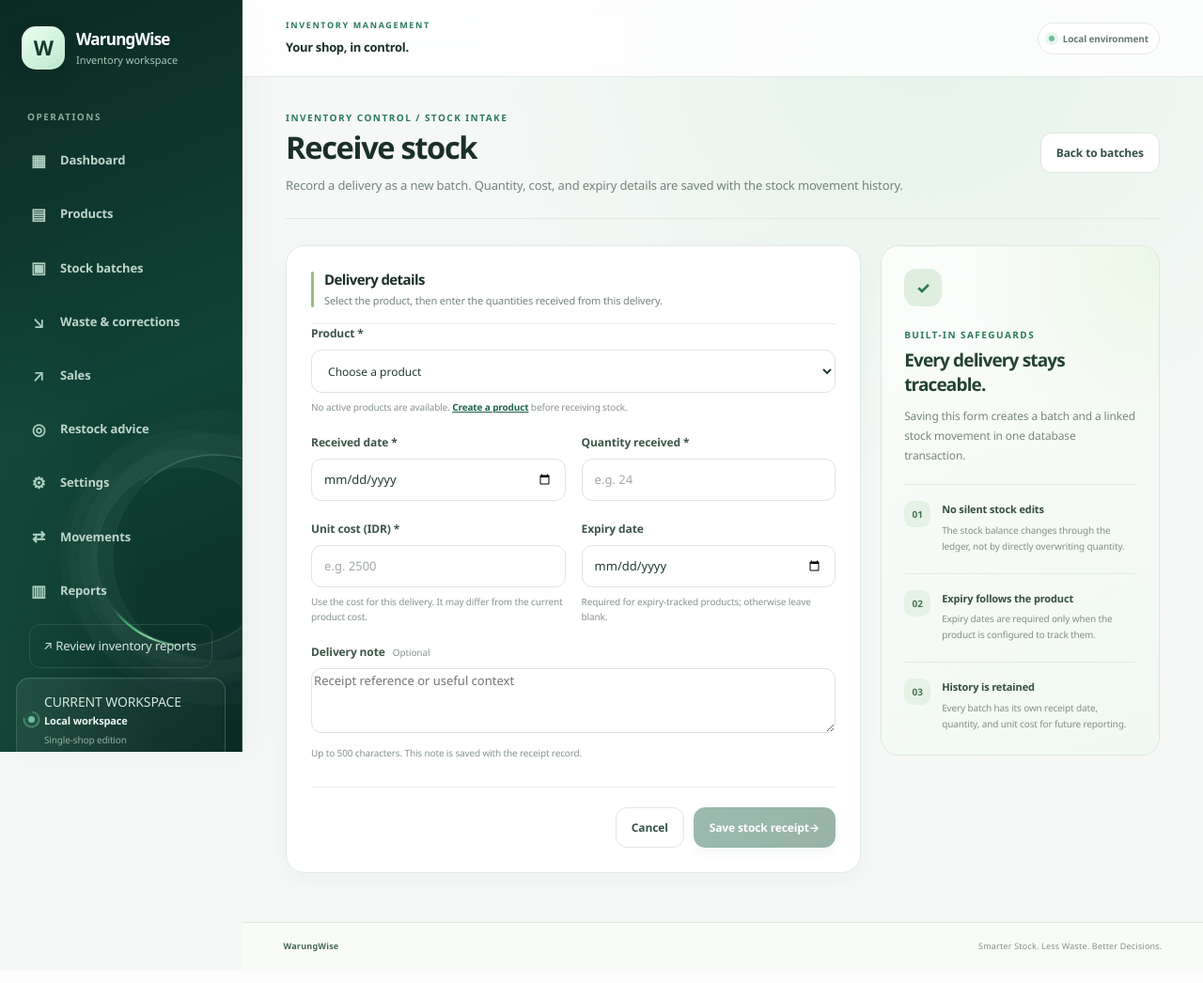
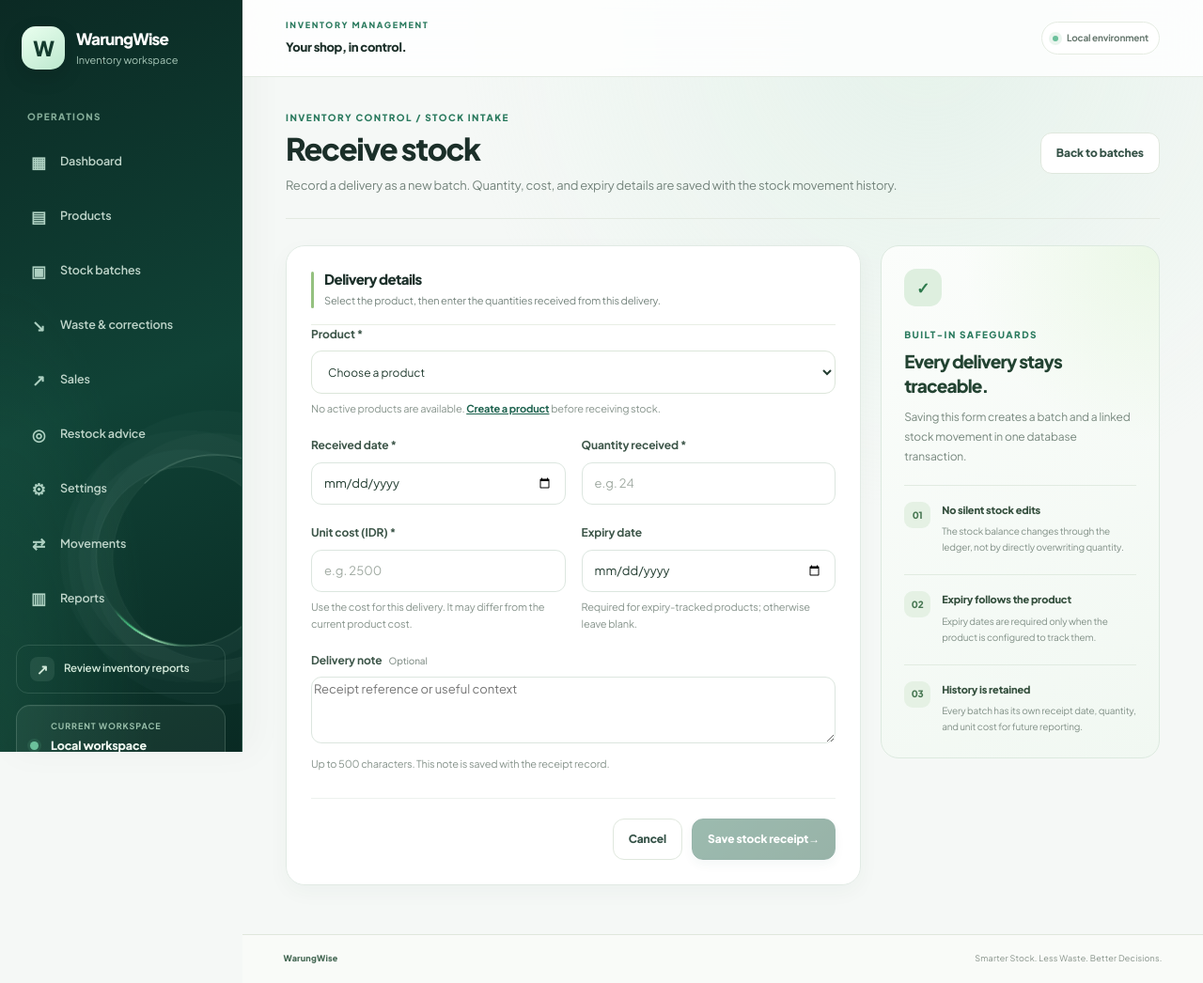
Before and after one commit to krisvan123/CS50X_FinalProject, a Flask app: template templates/batches/form.html in a window 1280 px wide. Shown: the whole page at 94% size. Before the commit the page ends 1013 px from the top, so only its background shows below. Run offline with Flask 3, Linux system fonts and the light colour scheme; the template is opened without the code that fills it, so the values that code supplies are empty.

Commit message:
Refine sidebar workspace placement and sitewide Plus Jakarta Sans typography

```diff
--- a/static/css/styles.css
+++ b/static/css/styles.css
@@ -25,7 +25,7 @@ body {
     margin: 0;
     background: var(--ww-page);
     color: var(--ww-ink);
-    font-family: "Geist", ui-sans-serif, system-ui, -apple-system, BlinkMacSystemFont, "Segoe UI", sans-serif;
+    font-family: "Plus Jakarta Sans", ui-sans-serif, system-ui, -apple-system, BlinkMacSystemFont, "Segoe UI", sans-serif;
     font-size: 14px;
     line-height: 1.55;
 }
@@ -1199,7 +1199,7 @@ body {
     --ww-radius: 17px;
 }
 body {
-    font-family: "Geist", "Segoe UI", sans-serif;
+    font-family: "Plus Jakarta Sans", "Segoe UI", sans-serif;
     font-size: 14px;
     line-height: 1.6;
     letter-spacing: -0.01em;
@@ -1207,14 +1207,14 @@ body {
     text-rendering: optimizeLegibility;
 }
 h1, h2, h3, h4, .brand-copy strong, .metric-value, .sales-total, .batch-summary-card strong {
-    font-family: "Geist", "Segoe UI", sans-serif;
+    font-family: "Plus Jakarta Sans", "Segoe UI", sans-serif;
     letter-spacing: -0.035em;
 }
 .brand-copy strong { font-size: 17px; font-weight: 800; letter-spacing: -0.045em; }
 .brand-copy small { font-size: 11px; letter-spacing: 0; }
 .nav-item { font-size: 13px; font-weight: 600; letter-spacing: -0.01em; }
 .sidebar-section-label { font-size: 10px; letter-spacing: 1.5px; }
-.topbar-title { font-family: "Geist", "Segoe UI", sans-serif; font-size: 13px; font-weight: 750; letter-spacing: -.025em; }
+.topbar-title { font-family: "Plus Jakarta Sans", "Segoe UI", sans-serif; font-size: 13px; font-weight: 750; letter-spacing: -.025em; }
 .main-content { padding-top: 35px; }
 .page-heading { margin-bottom: 28px; }
 .page-heading h1 { font-size: clamp(27px, 2.45vw, 35px); line-height: 1.16; font-weight: 800; letter-spacing: -.055em; }
@@ -1222,10 +1222,10 @@ h1, h2, h3, h4, .brand-copy strong, .metric-value, .sales-total, .batch-summary-
 .eyebrow { font-size: 10px; font-weight: 800; letter-spacing: 1.45px; }
 .button { min-height: 43px; padding: 11px 16px; border-radius: 12px; font-size: 12px; font-weight: 750; letter-spacing: -.01em; }
 .content-card { border-radius: 19px; box-shadow: 0 5px 22px rgba(25, 55, 41, .035); }
-.section-heading h2, .next-step-card h2, .form-section-heading h2 { font-family: "Geist", "Segoe UI", sans-serif; font-weight: 800; letter-spacing: -.04em; }
+.section-heading h2, .next-step-card h2, .form-section-heading h2 { font-family: "Plus Jakarta Sans", "Segoe UI", sans-serif; font-weight: 800; letter-spacing: -.04em; }
 .metric-label, .filter-search label, .filter-field label, .form-field label { font-size: 12px; font-weight: 700; letter-spacing: -.01em; }
 .metric-value { font-size: 36px; font-weight: 800; }
-input, select, textarea { font-family: "Geist", "Segoe UI", sans-serif; }
+input, select, textarea { font-family: "Plus Jakarta Sans", "Segoe UI", sans-serif; }
 input:not([type="checkbox"]):not([type="radio"]), select, textarea {
     min-height: 44px;
     border-color: #dce6df;
@@ -1549,13 +1549,13 @@ body {
 
 /* Phase 8 — dashboard hierarchy, richer surfaces, and intentional motion. */
 body {
-    font-family: "Geist", ui-sans-serif, system-ui, -apple-system, BlinkMacSystemFont, "Segoe UI", sans-serif;
+    font-family: "Plus Jakarta Sans", ui-sans-serif, system-ui, -apple-system, BlinkMacSystemFont, "Segoe UI", sans-serif;
     background:
         radial-gradient(ellipse at 77% 3%, rgba(208, 235, 220, .42), transparent 31rem),
         var(--ww-page);
 }
 h1, h2, h3, .brand-copy strong, .metric-value, .sales-total {
-    font-family: "Geist", ui-sans-serif, system-ui, sans-serif;
+    font-family: "Plus Jakarta Sans", ui-sans-serif, system-ui, sans-serif;
 }
 .sidebar {
     position: relative;
@@ -2724,7 +2724,7 @@ h1, h2, h3, .brand-copy strong, .metric-value, .sales-total {
 
 /* Phase 11 — modern Geist typography, luminous orbit, and final accessibility polish. */
 :root {
-    --ww-font-sans: "Geist", "Segoe UI", ui-sans-serif, system-ui, -apple-system, BlinkMacSystemFont, sans-serif;
+    --ww-font-sans: "Plus Jakarta Sans", "Segoe UI", ui-sans-serif, system-ui, -apple-system, BlinkMacSystemFont, sans-serif;
     --ww-font-mono: "Geist Mono", "SFMono-Regular", Consolas, "Liberation Mono", monospace;
 }
 html,
@@ -2935,3 +2935,162 @@ code.ww-identifier {
 @media(prefers-reduced-motion:reduce) {
  .sidebar-help-link,.metric-card,.content-card { transition:none!important; transform:none!important; }
 }
+
+/* October 2026 — unified sidebar footer and readable type system.
+   AI-use disclosure: ChatGPT assisted with layout and typography refinements. */
+:root {
+    --ww-font-ui: "Plus Jakarta Sans", "Segoe UI", ui-sans-serif, system-ui, sans-serif;
+}
+html {
+    font-family: var(--ww-font-ui);
+    -webkit-text-size-adjust: 100%;
+}
+body, button, input, select, textarea, .btn,
+h1, h2, h3, h4, h5, h6 {
+    font-family: var(--ww-font-ui);
+}
+body {
+    font-size: 14px;
+    line-height: 1.65;
+    letter-spacing: -.012em;
+    font-optical-sizing: auto;
+}
+.brand-copy strong, .topbar-title, .page-heading h1,
+.section-heading h2, .form-section-heading h2, .metric-value,
+.sales-total, .recommendation-number, .sales-summary-card > strong {
+    font-family: var(--ww-font-ui);
+    font-optical-sizing: auto;
+}
+.page-heading h1 { letter-spacing: -.045em; }
+.page-subtitle { font-size: 13px; line-height: 1.7; }
+.nav-item { font-size: 12.5px; font-weight: 600; }
+.sidebar-section-label { font-size: 10px; letter-spacing: .13em; }
+.section-heading p, .metric-caption { font-size: 11.5px; }
+.form-field label, .product-filter-form label { font-size: 12px; }
+.field-help, .field-hint, .product-data-note { font-size: 11px; }
+table td, .product-table td { font-size: 12.5px; }
+table th, .product-table th { font-size: 10.5px; }
+:where(input, select, textarea, button) { font: inherit; }
+.sidebar-bottom {
+    display: grid;
+    gap: 12px;
+    margin-top: auto;
+    padding-top: 24px;
+    min-width: 0;
+    width: 100%;
+}
+.sidebar-help-link {
+    display: flex;
+    align-items: center;
+    gap: 10px;
+    margin: 0;
+    min-width: 0;
+    padding: 12px 14px;
+    border: 1px solid rgba(199, 234, 213, .15);
+    border-radius: 13px;
+    color: #d2e8d9;
+    font-size: 11.5px;
+    font-weight: 600;
+    text-decoration: none;
+}
+.sidebar-help-link > span:first-child {
+    display: grid;
+    flex: 0 0 26px;
+    width: 26px;
+    height: 26px;
+    place-items: center;
+    border-radius: 8px;
+    background: rgba(210, 240, 224, .09);
+    font-size: 15px;
+}
+.sidebar-help-link:hover {
+    color: #ffffff;
+    border-color: rgba(199, 234, 213, .27);
+    background: rgba(210, 240, 224, .07);
+}
+.workspace-card {
+    display: flex;
+    align-items: center;
+    gap: 13px;
+    min-width: 0;
+    padding: 16px 14px;
+    border: 1px solid rgba(199, 234, 213, .19);
+    border-radius: 15px;
+    background: rgba(225, 255, 237, .055);
+}
+.workspace-card::after { display: none; }
+.workspace-indicator {
+    flex: 0 0 9px;
+    width: 9px;
+    height: 9px;
+    animation: none;
+}
+.workspace-indicator::after { display: none; }
+.workspace-copy {
+    display: flex;
+    flex: 1 1 auto;
+    flex-direction: column;
+    min-width: 0;
+    gap: 2px;
+    line-height: 1.4;
+}
+.workspace-overline {
+    margin-bottom: 3px;
+    color: #9bc1ac;
+    font-size: 9px;
+    font-weight: 700;
+    letter-spacing: .1em;
+}
+.workspace-card strong {
+    color: #f1f9f2;
+    font-size: 12.5px;
+    font-weight: 750;
+    line-height: 1.4;
+}
+.workspace-card small {
+    margin: 0;
+    color: #b1cabd;
+    font-size: 10.5px;
+    line-height: 1.55;
+}
+.sidebar-footnote {
+    margin: 0;
+    padding: 0 8px 2px;
+    color: #a4bfaf;
+    font-size: 10px;
+    line-height: 1.5;
+    text-align: center;
+}
+.sidebar :where(a, button):focus-visible {
+    outline-color: #c6f4b1;
+}
+@media (min-width: 768px) {
+    .sidebar {
+        position: sticky;
+        top: 0;
+        height: 100dvh;
+        min-height: 100vh;
+        overflow-x: hidden;
+        overflow-y: auto;
+        scrollbar-width: thin;
+        scrollbar-color: rgba(198, 237, 207, .32) transparent;
+    }
+}
+@media (max-width: 767.98px) {
+    .sidebar {
+        position: relative;
+        height: auto;
+        min-height: 0;
+        overflow: visible;
+    }
+    /* The topbar already displays local/demo status on narrow screens. */
+    .sidebar-bottom { display: none; }
+    .mobile-brand { display: none; }
+}
+@media (min-width: 768px) {
+    /* The full sidebar brand is present on tablet and desktop. */
+    .mobile-brand { display: none; }
+}
+@media (prefers-reduced-motion: reduce) {
+    .workspace-indicator, .sidebar-help-link { animation: none; transition: none; }
+}
```
Also changed, not shown: other parts of static/css/styles.css (+18 -18 lines).
